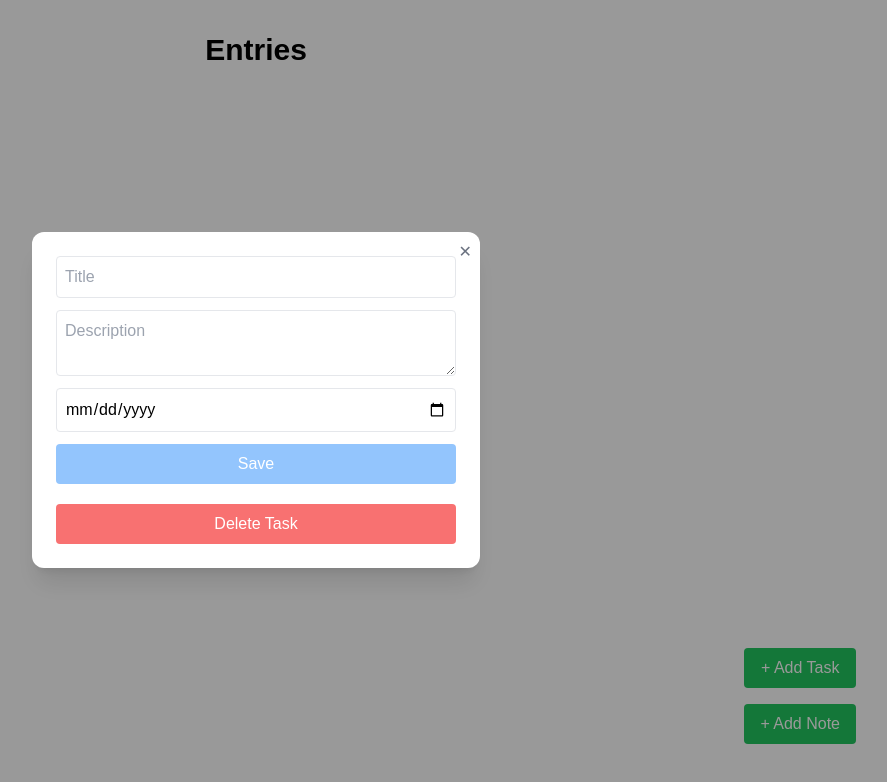
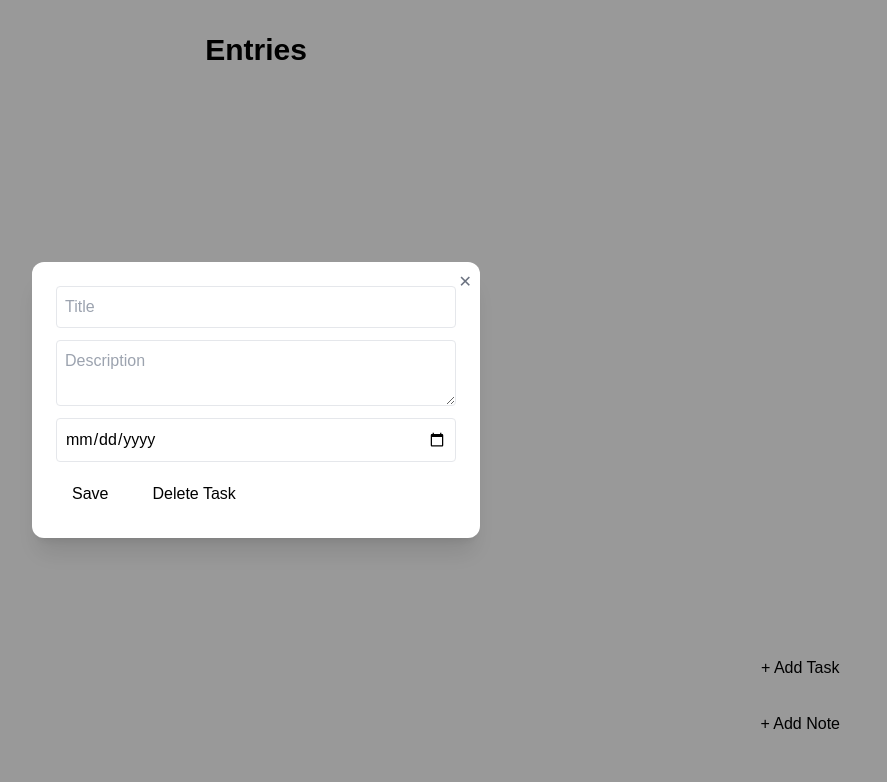
Before and after one commit to catherinetweeks/minimalist-bujo, a React (Vite) app: page / in a window 1280 px wide. Both pictures are taken after a click on the button "+ Add Task". Shown: the top 782 px of the page, without its empty margins (384-1271 px from the left). Built offline with nearby package versions, Linux system fonts and the light colour scheme.

Commit message:
changed appearance of buttons

```diff
--- a/src/components/NoteEditor.tsx
+++ b/src/components/NoteEditor.tsx
@@ -70,9 +70,10 @@ const NoteEditor = ({ initialNote, onSave, onDelete }: Props) => {
           value={date}
           onChange={(e) => setDate(e.target.value)}
         />
+        <div className="flex flex-row gap-3">
           <button
             onClick={handleSubmit}
-          className="bg-blue-300 text-white px-4 py-2 rounded hover:bg-blue-500"
+            className="text-black px-4 py-2 hover:underline"
           >
             Save
           </button>
@@ -81,11 +82,12 @@ const NoteEditor = ({ initialNote, onSave, onDelete }: Props) => {
           <button
               type="button"
               onClick={() => onDelete(initialNote.id)}
-            className="bg-red-400 text-white px-4 py-2 rounded hover:bg-red-600 mt-2"
+              className="text-black px-4 py-2 hover:underline"
             >
               Delete Note
             </button>
           )}
+        </div>
       </form>
     </div>
   );
--- a/src/components/TaskEditor.tsx
+++ b/src/components/TaskEditor.tsx
@@ -73,9 +73,10 @@ const TaskEditor = ({ initialTask, onSave, onDelete }: Props) => {
           value={date}
           onChange={(e) => setDate(e.target.value)}
         />
+        <div className="flex flex-row gap-3">
           <button
             onClick={handleSubmit}
-          className="bg-blue-300 text-white px-4 py-2 rounded hover:bg-blue-500"
+            className="text-black px-4 py-2 hover:underline"
           >
             Save
           </button>
@@ -83,11 +84,12 @@ const TaskEditor = ({ initialTask, onSave, onDelete }: Props) => {
             <button
               type="button"
               onClick={() => onDelete(initialTask.id)}
-            className="bg-red-400 text-white px-4 py-2 rounded hover:bg-red-600 mt-2"
+              className="text-black px-4 py-2 hover:underline"
             >
               Delete Task
             </button>
           )}
+        </div>
 
       </form>
     </div>
--- a/src/components/TodoApp.tsx
+++ b/src/components/TodoApp.tsx
@@ -120,13 +120,13 @@ const handleAddNote = () => {
       <div className="flex flex-col fixed bottom-10 right-10">
         <button
           onClick={handleAddTask}
-          className="mb-4 px-4 py-2 bg-green-500 text-white rounded"
+          className="mb-4 px-4 py-2 text-black hover:underline"
           >
           + Add Task
         </button>
         <button
           onClick={handleAddNote}
-          className="mb-4 px-4 py-2 bg-green-500 text-white rounded"
+          className="mb-4 px-4 py-2 text-black hover:underline"
         >
           + Add Note
         </button>
```
Lines whose indentation alone changed are shown as unchanged.
